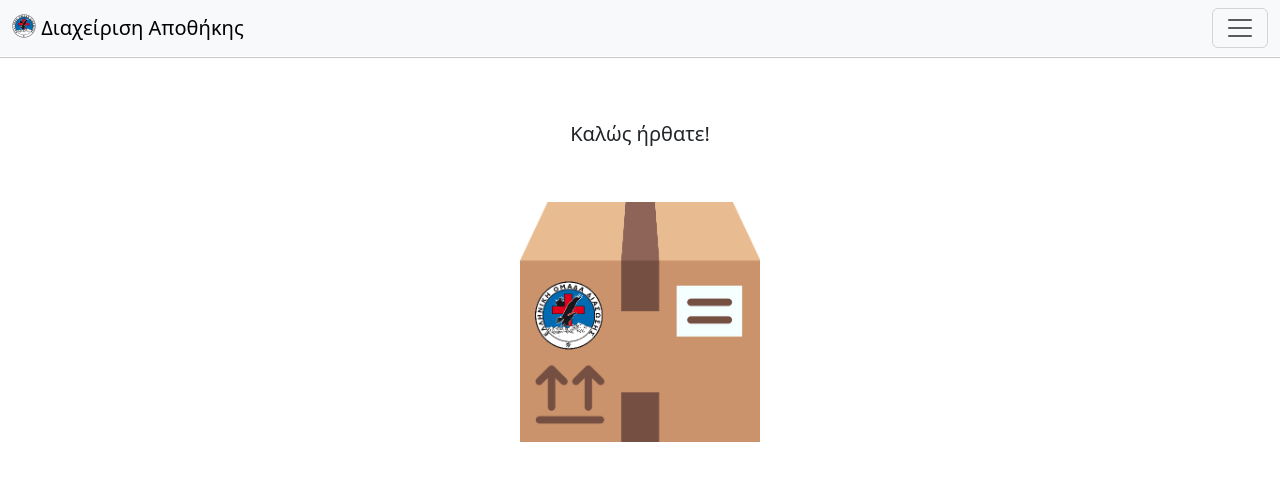
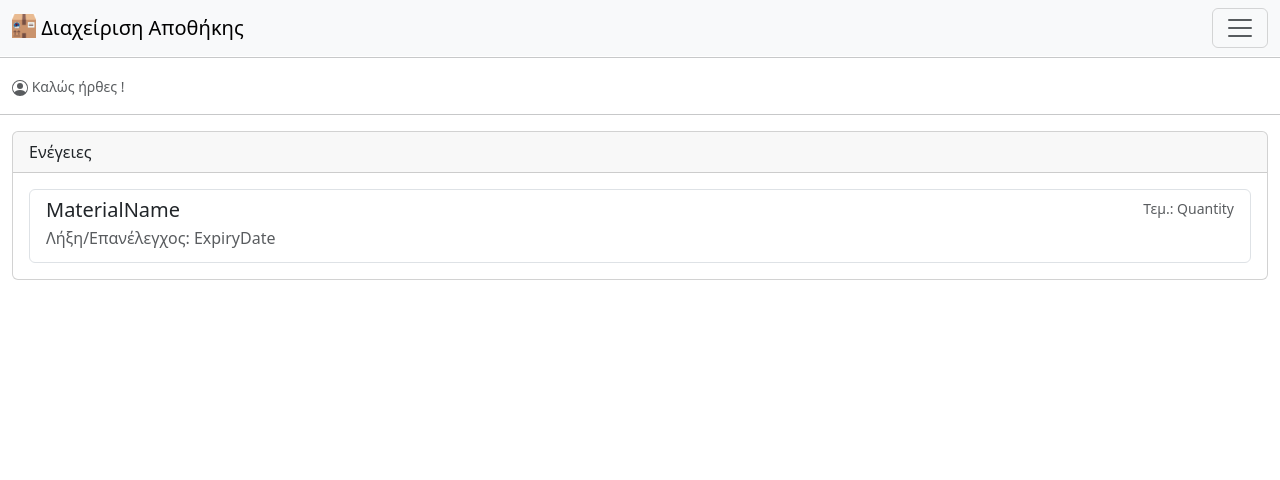
Before and after one commit to happyDebugging/hrt-mg-warehouse, an Angular app: page / in a window 1280 px wide. Shown: the top 480 px of the page. Built offline with nearby package versions, Linux system fonts and the light colour scheme; no server answers; sample sign-in values are in the browser's storage.

Commit message:
Customized home page, changed menu bar and page title icon.

```diff
--- a/src/app/app.component.html
+++ b/src/app/app.component.html
@@ -1,7 +1,7 @@
 <nav class="navbar bg-body-tertiary fixed-top">
   <div class="container-fluid">
     <a class="navbar-brand" href="#">
-      <img src="hellenic-rescue-team-logo.png" alt="Logo" width="24" height="24" class="d-inline-block align-text-top">
+      <img src="package.png" alt="Logo" width="24" height="24" class="d-inline-block align-text-top">
       Διαχείριση Αποθήκης
     </a>
     <button *ngIf="isUserLoggedIn" class="navbar-toggler" type="button" data-bs-toggle="offcanvas"
@@ -24,39 +24,48 @@
               Τμήματα
             </a>
             <ul class="dropdown-menu">
-              <li *ngIf="loggedInUserPermissions == 'All' || loggedInUserPermissions == 'Τμήμα Ορεινής Διάσωσης'"><a class="dropdown-item text-wrap" data-bs-toggle="offcanvas" data-bs-target="#offcanvasNavbar"
+              <li *ngIf="loggedInUserPermissions == 'All' || loggedInUserPermissions == 'Τμήμα Ορεινής Διάσωσης'"><a
+                  class="dropdown-item text-wrap" data-bs-toggle="offcanvas" data-bs-target="#offcanvasNavbar"
                   routerLink="mountain/material-lines" (click)="SetMountainCategory()">Ορεινής Διάσωσης</a></li>
               <!-- <li *ngIf="loggedInUserPermissions == 'All' || loggedInUserPermissions == 'Τμήμα Ορεινής Διάσωσης'">
                 <hr class="dropdown-divider">
               </li> -->
 
-              <li *ngIf="loggedInUserPermissions == 'All' || loggedInUserPermissions == 'Τμήμα Υγρού Στοιχείου'"><a class="dropdown-item text-wrap" data-bs-toggle="offcanvas" data-bs-target="#offcanvasNavbar"
+              <li *ngIf="loggedInUserPermissions == 'All' || loggedInUserPermissions == 'Τμήμα Υγρού Στοιχείου'"><a
+                  class="dropdown-item text-wrap" data-bs-toggle="offcanvas" data-bs-target="#offcanvasNavbar"
                   routerLink="water/material-lines" (click)="SetWaterCategory()">Υγρού Στοιχείου</a></li>
               <!-- <li *ngIf="loggedInUserPermissions == 'All' || loggedInUserPermissions == 'Τμήμα Υγρού Στοιχείου'">
                 <hr class="dropdown-divider">
               </li> -->
 
-              <li *ngIf="loggedInUserPermissions == 'All' || loggedInUserPermissions == 'Τμήμα Αντιμετώπισης Καταστροφών'"><a class="dropdown-item text-wrap" data-bs-toggle="offcanvas" data-bs-target="#offcanvasNavbar"
+              <li
+                *ngIf="loggedInUserPermissions == 'All' || loggedInUserPermissions == 'Τμήμα Αντιμετώπισης Καταστροφών'">
+                <a class="dropdown-item text-wrap" data-bs-toggle="offcanvas" data-bs-target="#offcanvasNavbar"
                   routerLink="disaster/material-lines" (click)="SetDisasterCategory()">Αντιμετώπισης Καταστροφών</a>
               </li>
               <!-- <li *ngIf="loggedInUserPermissions == 'All' || loggedInUserPermissions == 'Τμήμα Αντιμετώπισης Καταστροφών'">
                 <hr class="dropdown-divider">
               </li> -->
 
-              <li *ngIf="loggedInUserPermissions == 'All' || loggedInUserPermissions == 'Τμήμα Πρώτων Βοηθειών'"><a class="dropdown-item text-wrap" data-bs-toggle="offcanvas" data-bs-target="#offcanvasNavbar"
+              <li *ngIf="loggedInUserPermissions == 'All' || loggedInUserPermissions == 'Τμήμα Πρώτων Βοηθειών'"><a
+                  class="dropdown-item text-wrap" data-bs-toggle="offcanvas" data-bs-target="#offcanvasNavbar"
                   routerLink="firstAid/material-lines" (click)="SetFirstAidCategory()">Πρώτων Βοηθειών</a></li>
               <!-- <li *ngIf="loggedInUserPermissions == 'All' || loggedInUserPermissions == 'Τμήμα Πρώτων Βοηθειών'">
                 <hr class="dropdown-divider">
               </li> -->
 
-              <li *ngIf="loggedInUserPermissions == 'All' || loggedInUserPermissions == 'Τμήμα Επικοινωνιών - Έρευνας & Τεχνολογίας'"><a class="dropdown-item text-wrap" data-bs-toggle="offcanvas" data-bs-target="#offcanvasNavbar"
+              <li
+                *ngIf="loggedInUserPermissions == 'All' || loggedInUserPermissions == 'Τμήμα Επικοινωνιών - Έρευνας & Τεχνολογίας'">
+                <a class="dropdown-item text-wrap" data-bs-toggle="offcanvas" data-bs-target="#offcanvasNavbar"
                   routerLink="communications/material-lines" (click)="SetCommunicationsCategory()">Επικοινωνιών -
                   Έρευνας & Τεχνολογίας</a></li>
               <!-- <li *ngIf="loggedInUserPermissions == 'All' || loggedInUserPermissions == 'Τμήμα Επικοινωνιών - Έρευνας & Τεχνολογίας'">
                 <hr class="dropdown-divider">
               </li> -->
 
-              <li *ngIf="loggedInUserPermissions == 'All' || loggedInUserPermissions == 'Τμήμα Κοινωνικής Μέριμνας & Ανθρωπιστικών Αποστολών'"><a class="dropdown-item text-wrap" data-bs-toggle="offcanvas" data-bs-target="#offcanvasNavbar"
+              <li
+                *ngIf="loggedInUserPermissions == 'All' || loggedInUserPermissions == 'Τμήμα Κοινωνικής Μέριμνας & Ανθρωπιστικών Αποστολών'">
+                <a class="dropdown-item text-wrap" data-bs-toggle="offcanvas" data-bs-target="#offcanvasNavbar"
                   routerLink="socialCare/material-lines" (click)="SetSocialCareCategory()">Κοινωνικής Μέριμνας &
                   Ανθρωπιστικών Αποστολών</a></li>
             </ul>
@@ -69,8 +78,16 @@
           </li> -->
           <hr>
           <li class="nav-item">
-            <a class="nav-link active" data-bs-toggle="offcanvas" data-bs-target="#offcanvasNavbar"
-            routerLink="auth" (click)="Logout()">Αποσύνδεση</a>
+            <a class="nav-link active" data-bs-toggle="offcanvas" data-bs-target="#offcanvasNavbar" routerLink="auth"
+              (click)="Logout()">Έξοδος
+              <span><svg xmlns="http://www.w3.org/2000/svg" width="16" height="16" fill="currentColor"
+                class="bi bi-box-arrow-right" viewBox="0 0 16 16">
+                <path fill-rule="evenodd"
+                  d="M10 12.5a.5.5 0 0 1-.5.5h-8a.5.5 0 0 1-.5-.5v-9a.5.5 0 0 1 .5-.5h8a.5.5 0 0 1 .5.5v2a.5.5 0 0 0 1 0v-2A1.5 1.5 0 0 0 9.5 2h-8A1.5 1.5 0 0 0 0 3.5v9A1.5 1.5 0 0 0 1.5 14h8a1.5 1.5 0 0 0 1.5-1.5v-2a.5.5 0 0 0-1 0z" />
+                <path fill-rule="evenodd"
+                  d="M15.854 8.354a.5.5 0 0 0 0-.708l-3-3a.5.5 0 0 0-.708.708L14.293 7.5H5.5a.5.5 0 0 0 0 1h8.793l-2.147 2.146a.5.5 0 0 0 .708.708z" />
+              </svg></span>
+            </a>
           </li>
         </ul>
       </div>
--- a/src/app/home/home.component.html
+++ b/src/app/home/home.component.html
@@ -1,9 +1,43 @@
 <hr>
 
-<br><br>
+<div class="container-fluid">
+    <small class="text-muted">
+        <svg xmlns="http://www.w3.org/2000/svg" width="16" height="16" fill="currentColor" class="bi bi-person-circle"
+            viewBox="0 0 16 16">
+            <path d="M11 6a3 3 0 1 1-6 0 3 3 0 0 1 6 0" />
+            <path fill-rule="evenodd"
+                d="M0 8a8 8 0 1 1 16 0A8 8 0 0 1 0 8m8-7a7 7 0 0 0-5.468 11.37C3.242 11.226 4.805 10 8 10s4.757 1.225 5.468 2.37A7 7 0 0 0 8 1" />
+        </svg>
+        Καλώς ήρθες {{ loggedInUser.FirstName }} {{ loggedInUser.LastName }}!
+    </small>
+</div>
 
-<h5 class="text-center text-wrap">Καλώς ήρθατε!</h5>
+<hr>
 
-<br><br>
+<div class="container-fluid">
 
-<img src="package.png" class="img-fluid mx-auto d-block" style="width: 15rem; height: 15rem;" alt="">
+    <div class="card">
+        <div class="card-header">
+            Ενέγειες
+        </div>
+        <div class="card-body">
+            <div class="list-group">
+                <a href="#" class="list-group-item list-group-item-action">
+                    <div class="d-flex w-100 justify-content-between">
+                        <h5 class="mb-1"> MaterialName </h5>
+                        <small class="text-muted">Τεμ.: Quantity</small>
+                    </div>
+                    <p class="text-muted mb-1">Λήξη/Επανέλεγχος: ExpiryDate </p>
+                    <!-- <div *ngIf="damagedMaterialsList.length==0" class="text-center text-wrap fw-light">
+                        Δεν υπάρχουν υλικά στη λίστα.
+                    </div> -->
+                </a>
+            </div>
+        </div>
+    </div>
+
+    <br><br>
+
+</div>
+
+<!-- <img src="palette-view.jpg" class="img-fluid mx-auto d-block position-relative bottom-0 start-0" alt=""> -->
--- a/src/index.html
+++ b/src/index.html
@@ -6,7 +6,7 @@
   <title>Δαχείριση Αποθήκης ΕΟΔ Μαγνησίας</title>
   <base href="/">
   <meta name="viewport" content="width=device-width, initial-scale=1">
-  <link rel="icon" type="image/x-icon" href="hellenic-rescue-team-logo.png">
+  <link rel="icon" type="image/x-icon" href="package.png">
 
   <!-- Bootstrap CSS -->
   <link href="https://cdn.jsdelivr.net/npm/bootstrap@5.3.3/dist/css/bootstrap.min.css" rel="stylesheet"
```
Also changed, not shown: public/palette-view.jpg (added).
